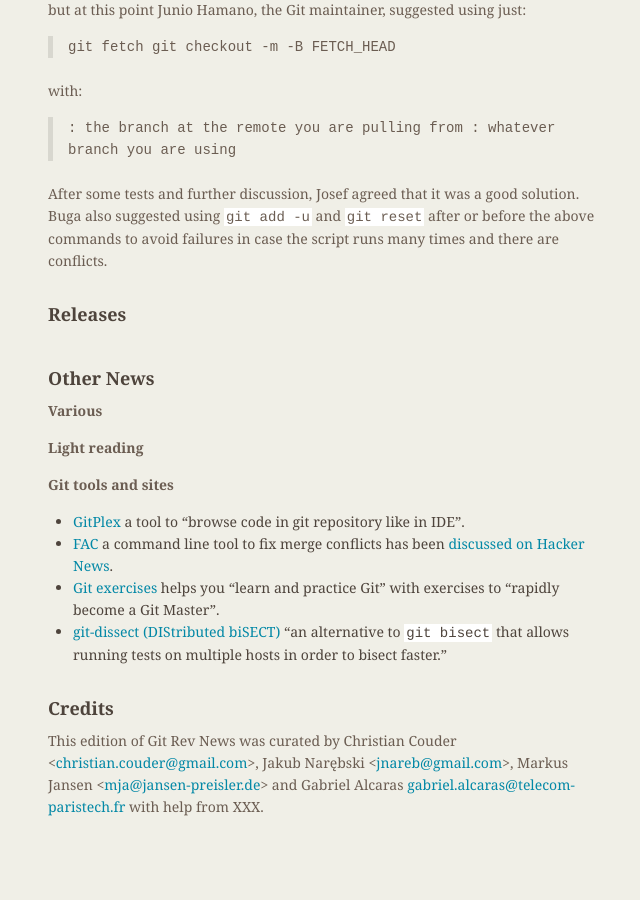
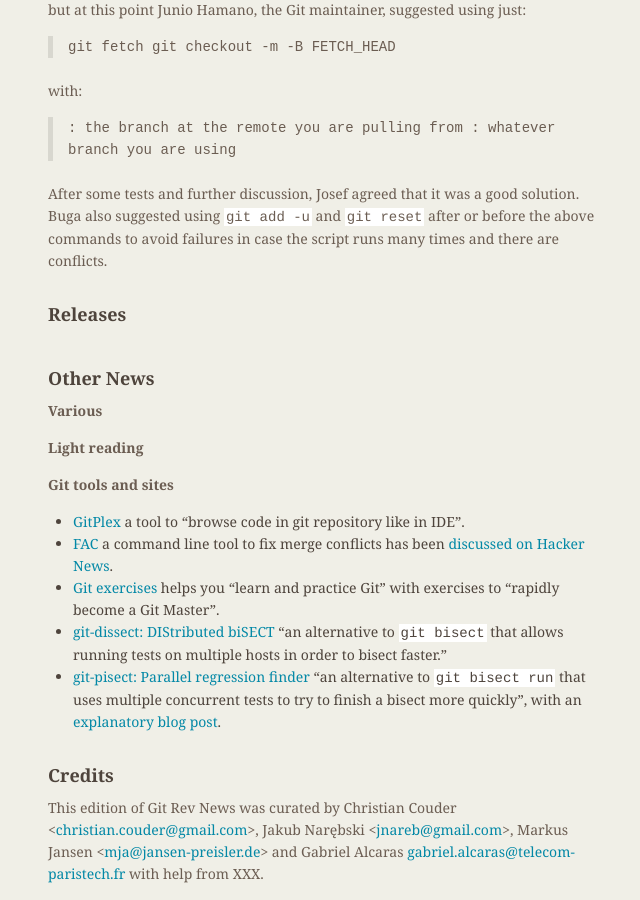
Before and after one commit to git/git.github.io, a Jekyll site: the page built from rev_news/drafts/edition-35.md, in a window 1280 px wide and 900 px high, scrolled down 1312 px. Shown: the whole window, without its empty margins (486-1126 px from the left). Built offline with Jekyll 4.4.1, drawn with Linux system fonts in a browser that asks for light colours; before the commit the page ends 2145 px from its top, so only the background shows below that.

Commit message:
rn-35: add git-pisect tool

```diff
--- a/rev_news/drafts/edition-35.md
+++ b/rev_news/drafts/edition-35.md
@@ -118,7 +118,8 @@ __Git tools and sites__
 * [GitPlex](https://www.gitplex.com/) a tool to "browse code in git repository like in IDE".
 * [FAC](https://github.com/mkchoi212/fac) a command line tool to fix merge conflicts has been [discussed on Hacker News](https://news.ycombinator.com/item?id=16056271).
 * [Git exercises](https://gitexercises.fracz.com/) helps you "learn and practice Git" with exercises to "rapidly become a Git Master".
-* [git-dissect (DIStributed biSECT)](https://github.com/talshorer/git-dissect) "an alternative to `git bisect` that allows running tests on multiple hosts in order to bisect faster."
+* [git-dissect: DIStributed biSECT](https://github.com/talshorer/git-dissect) "an alternative to `git bisect` that allows running tests on multiple hosts in order to bisect faster."
+* [git-pisect: Parallel regression finder](https://github.com/hoelzro/git-pisect) "an alternative to `git bisect run` that uses multiple concurrent tests to try to finish a bisect more quickly", with an [explanatory blog post](https://hoelz.ro/blog/git-pisect).
 
 ## Credits
 
```
